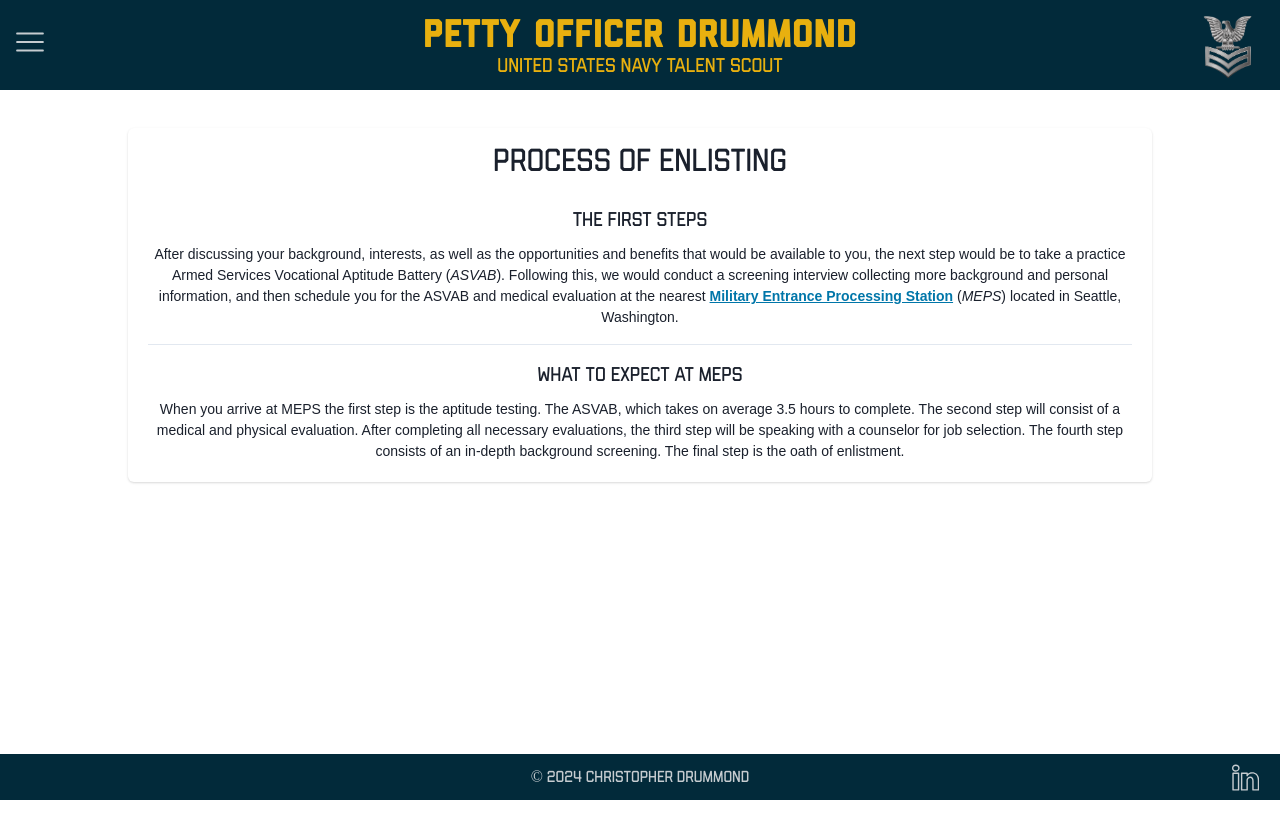
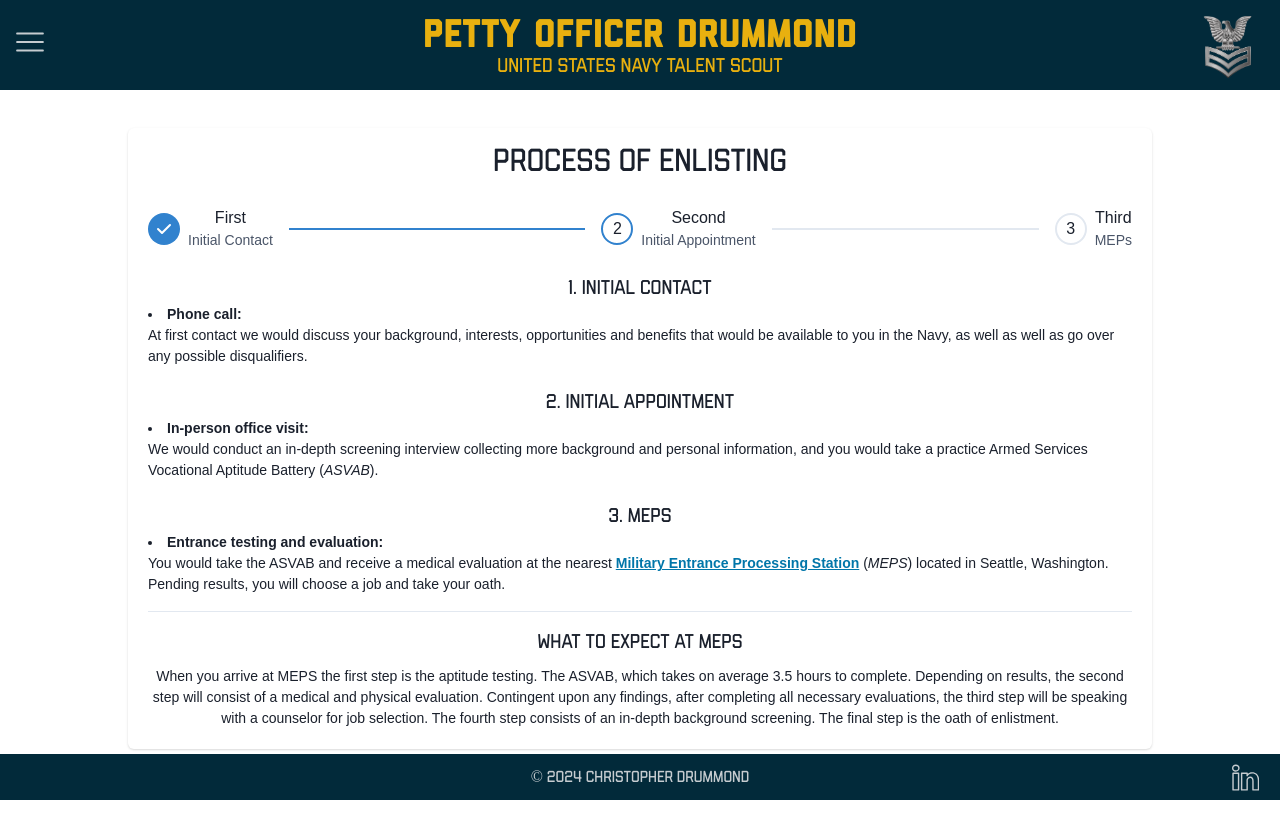
Before and after one commit to kdrummond528/cdrecruiter, a React (Create React App) app: page /process in a window 1280 px wide. Shown: the top 838 px of the page. Before the commit the page ends 800 px from the top, so only its background shows below. Built offline with nearby package versions, Linux system fonts and the light colour scheme.

Commit message:
modified components

```diff
--- a/src/App.css
+++ b/src/App.css
@@ -147,6 +147,10 @@ header {
   margin-left: 10%;
   margin-right: 10%;
   margin-bottom: 80px;
+}
+
+.steps {
+  padding-bottom: 15px;
 }
 
 /* .gallery {
--- a/src/components/Nav.js
+++ b/src/components/Nav.js
@@ -18,7 +18,6 @@ const Nav = () => {
                 />
 
                 <MenuList>
-
                     <MenuItem>
                         <Link to="/home" className='navlink'>
                             Home</Link>
@@ -44,7 +43,7 @@ const Nav = () => {
 
                         <MenuItem>
                             <Link to="/process" className='navlink'>
-                                Process of Enlisting</Link>
+                                Enlisting Process</Link>
                         </MenuItem>
 
                         <MenuItem>
@@ -69,7 +68,7 @@ const Nav = () => {
                     <MenuDivider></MenuDivider>
 
                     <MenuGroup color={'black'} title='My Career at a Glance'>
-                    <MenuItem>
+                        <MenuItem>
                             <Link to="/accomplish" className='navlink'>
                                 Accomplishments</Link>
                         </MenuItem>
--- a/src/components/Process.js
+++ b/src/components/Process.js
@@ -1,5 +1,6 @@
 import React from 'react';
 import { Card, Stack, StackDivider, Box, Text, CardBody } from '@chakra-ui/react';
+import Steps from './Steps'
 
 const Process = () => {
     return (
@@ -13,12 +14,40 @@ const Process = () => {
                 <CardBody>
                     <Stack divider={<StackDivider />} spacing='4'>
                         <Box>
-                            <Text size='xs' textTransform='uppercase'
+                            {/* <Text size='xs' textTransform='uppercase'
                                 className='title'>
                                 The First Steps
-                            </Text>
+                            </Text> */}
+
+                            <div className='steps'>
+                                <Steps />
+                            </div>
+
                             <Text pt='2' fontSize='sm'>
-                                After discussing your background, interests, as well as the opportunities and benefits that would be available to you, the next step would be to take a practice Armed Services Vocational Aptitude Battery (<i>ASVAB</i>).  Following this, we would conduct a screening interview collecting more background and personal information, and then schedule you for the ASVAB and medical evaluation at the nearest <a className='link' href="https://www.google.com/maps/place/Seattle+MEPS/@47.5583621,-122.342933,17z/data=!3m1!4b1!4m6!3m5!1s0x549041b7a4bae249:0x8e4ed5e3d10e6dc9!8m2!3d47.5583621!4d-122.3403581!16s%2Fg%2F11b75l4rgc?entry=ttu">Military Entrance Processing Station</a> (<i>MEPS</i>) located in Seattle, Washington.
+                                <p className='title'>
+                                    1. Initial Contact</p>
+                                <p className='left-text'>
+                                    <li><b>Phone call:</b></li>
+                                    At first contact we would discuss your background, interests, opportunities and benefits that would be available to you in the Navy, as well as well as go over any possible disqualifiers.
+                                </p>
+                                <br />
+
+                                <p className='title'>
+                                    2. Initial Appointment</p>
+                                <p className='left-text'>
+                                    <li><b>In-person office visit:</b></li>
+                                    We would conduct an in-depth screening interview collecting more background and personal information, and you would take a practice Armed Services Vocational Aptitude Battery (<i>ASVAB</i>).
+                                </p>
+                                <br />
+
+                                <p className='title'>
+                                    3. MEPs</p>
+                                <p className='left-text'>
+                                    <li><b>Entrance testing and evaluation:</b></li>
+                                    You would take the ASVAB and receive a medical evaluation at the nearest <a className='link' href="https://www.google.com/maps/place/Seattle+MEPS/@47.5583621,-122.342933,17z/data=!3m1!4b1!4m6!3m5!1s0x549041b7a4bae249:0x8e4ed5e3d10e6dc9!8m2!3d47.5583621!4d-122.3403581!16s%2Fg%2F11b75l4rgc?entry=ttu">Military Entrance Processing Station</a> (<i>MEPS</i>) located in Seattle, Washington. Pending results, you will choose a job and take your oath.
+                                </p>
+
+                                {/* After discussing your background, interests, as well as the opportunities and benefits that would be available to you, the next step would be to take a practice Armed Services Vocational Aptitude Battery (<i>ASVAB</i>).  Following this, we would conduct a screening interview collecting more background and personal information, and then schedule you for the ASVAB and medical evaluation at the nearest <a className='link' href="https://www.google.com/maps/place/Seattle+MEPS/@47.5583621,-122.342933,17z/data=!3m1!4b1!4m6!3m5!1s0x549041b7a4bae249:0x8e4ed5e3d10e6dc9!8m2!3d47.5583621!4d-122.3403581!16s%2Fg%2F11b75l4rgc?entry=ttu">Military Entrance Processing Station</a> (<i>MEPS</i>) located in Seattle, Washington. */}
                             </Text>
                         </Box>
 
@@ -28,7 +57,7 @@ const Process = () => {
                                 What to Expect at MEPS
                             </Text>
                             <Text pt='2' fontSize='sm'>
-                                When you arrive at MEPS the first step is the aptitude testing. The ASVAB, which takes on average 3.5 hours to complete. The second step will consist of a medical and physical evaluation. After completing all necessary evaluations, the third step will be speaking with a counselor for job selection. The fourth step consists of an in-depth background screening. The final step is the oath of enlistment.
+                                When you arrive at MEPS the first step is the aptitude testing. The ASVAB, which takes on average 3.5 hours to complete. Depending on results, the second step will consist of a medical and physical evaluation. Contingent upon any findings, after completing all necessary evaluations, the third step will be speaking with a counselor for job selection. The fourth step consists of an in-depth background screening. The final step is the oath of enlistment.
                             </Text>
                         </Box>
 
--- /dev/null
+++ b/src/components/Steps.js
@@ -0,0 +1,42 @@
+import React from 'react';
+// import { render } from 'react-dom';
+import { Box, Step, StepDescription, StepIcon, StepIndicator, StepNumber, StepSeparator, StepStatus, StepTitle, Stepper, useSteps } from '@chakra-ui/react'
+
+const steps = [
+    { title: 'First', description: 'Initial Contact' },
+    { title: 'Second', description: 'Initial Appointment' },
+    { title: 'Third', description: 'MEPs' },
+]
+function Steps() {
+    const { activeStep } = useSteps({
+        index: 1,
+        count: steps.length,
+    })
+
+    return (
+        <Stepper index={activeStep}>
+            {steps.map((step, index) => (
+                <Step key={index}>
+                    <StepIndicator>
+                        <StepStatus
+                            complete={<StepIcon />}
+                            incomplete={<StepNumber />}
+                            active={<StepNumber />}
+                        />
+                    </StepIndicator>
+
+                    <Box flexShrink='0'>
+                        <StepTitle>{step.title}</StepTitle>
+                        <StepDescription>{step.description}</StepDescription>
+                    </Box>
+
+                    <StepSeparator />
+                </Step>
+            ))}
+        </Stepper>
+    )
+}
+
+// render(<Steps />)
+
+export default Steps;
```
